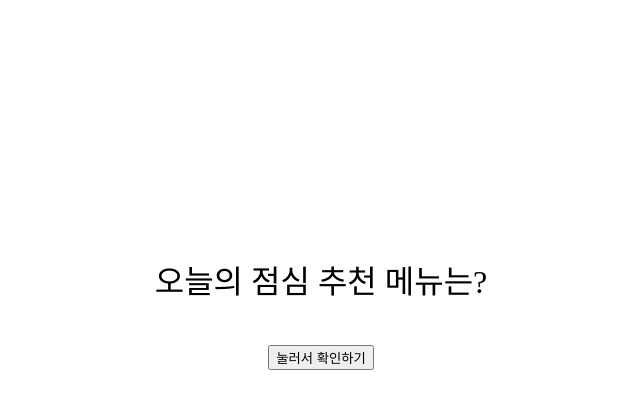
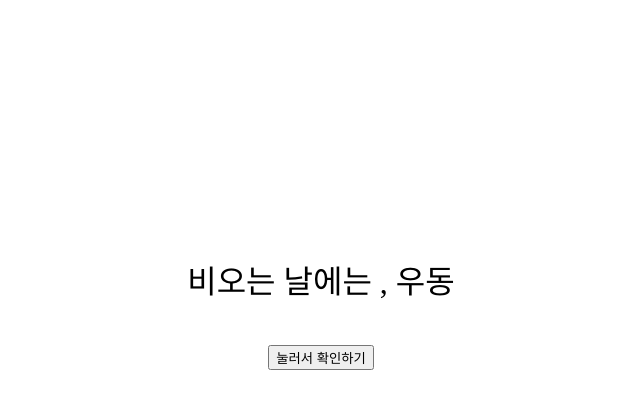
Before and after one commit to jung2007/frog2, a plain HTML site: page index.html in a window 1280 px wide. Both pictures are taken after a click on the button "눌러서 확인하기". Shown: the whole page, without its empty margins (319-959 px from the left). Drawn offline with Linux system fonts and the light colour scheme.

Commit message:
Update index.html

```diff
--- a/index.html
+++ b/index.html
@@ -22,9 +22,10 @@
                 "느끼한 날에는 , 떡볶이.",
                 "비오는 날에는 , 우동",
                 "파티 같은 날에는, 피자.",
-                "새콤한게 땡길때는 , 쫄면
+                "새콤한게 땡길때는 , 쫄면."
             ];
-            document.getElementById("message").innerText = messages[Math.floor(Math.random() * messages.length)];
+            document.getElementById("message").innerText =
+ messages[Math.floor(Math.random() * messages.length)];
         }
     </script>
 </body>
```
